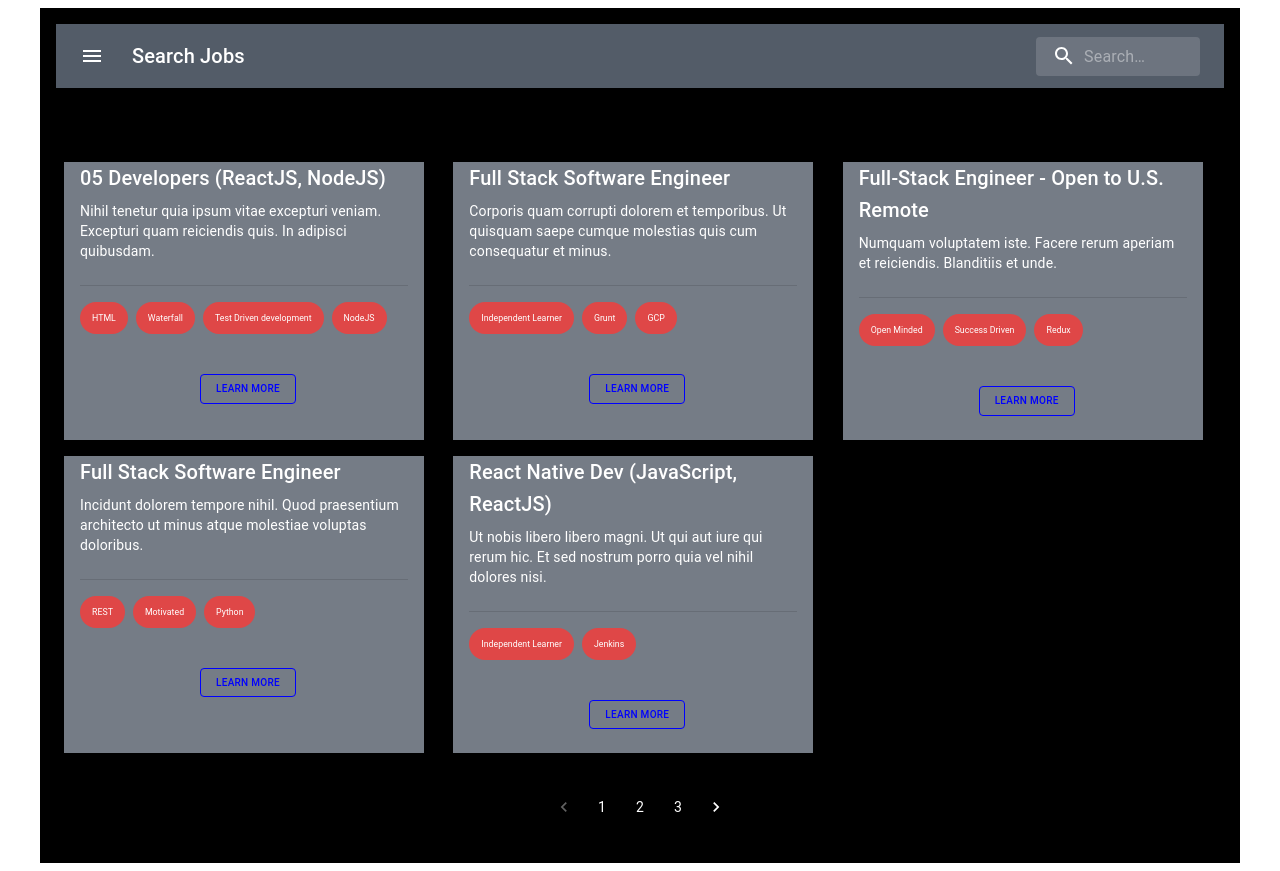
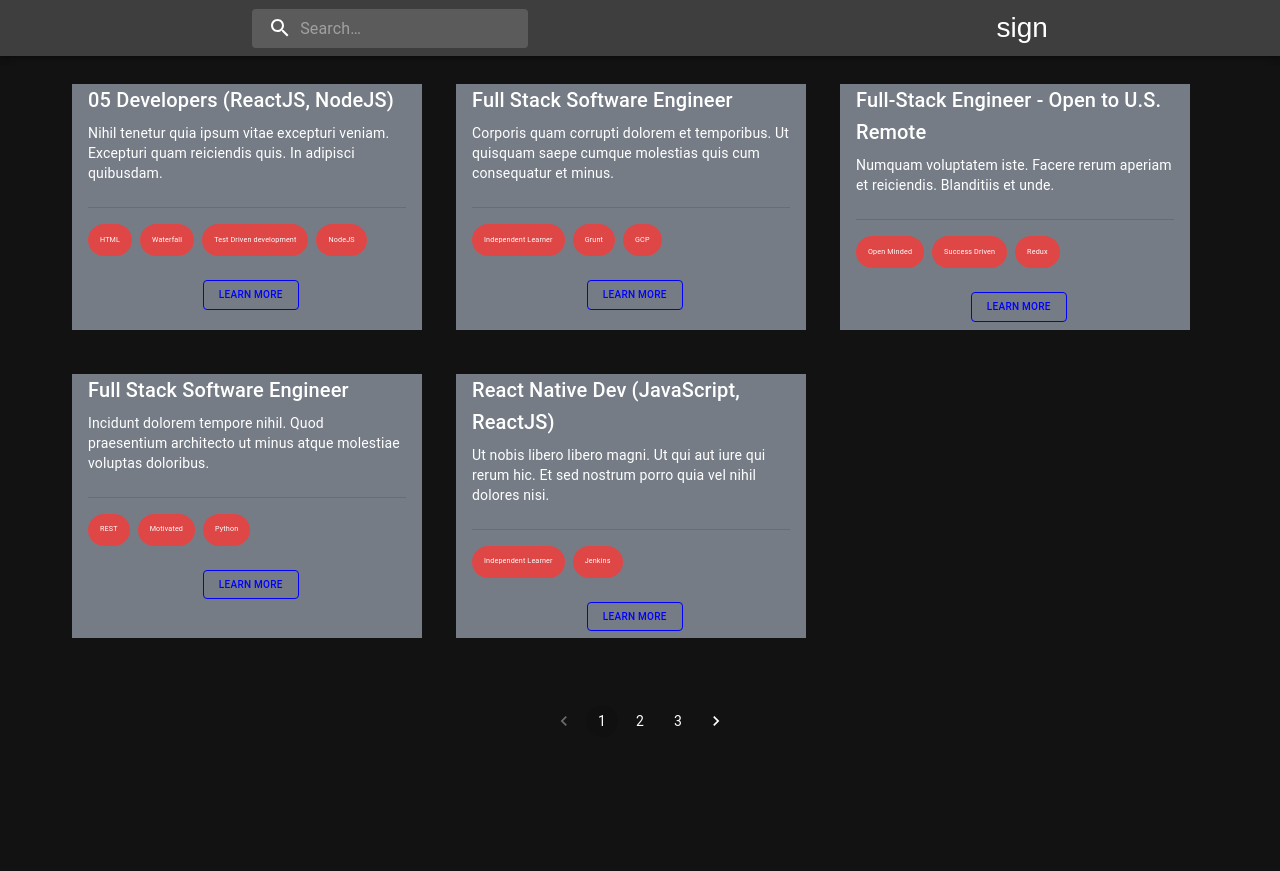
Before and after one commit to tracytrle/search-jobs-app-0709, a React (Create React App) app: page / in a window 1280 px wide. After the commit the page ends 800 px from the top, so only its background shows below. Built offline with nearby package versions, Linux system fonts and the light colour scheme.

Commit message:
done with css

```diff
--- /dev/null
+++ b/src/App.css
@@ -0,0 +1,16 @@
+*,
+::before,
+::after {
+  box-sizing: inherit;
+}
+
+body {
+  margin: 0px;
+  color: "rgb(255, 255, 255)";
+  font-family: Roboto, Helvetica, Arial, sans-serif;
+  font-weight: 400;
+  font-size: 1rem;
+  line-height: 1.5;
+  letter-spacing: 0.00938em;
+  background-color: rgb(18, 18, 18);
+}
--- a/src/App.js
+++ b/src/App.js
@@ -20,9 +20,9 @@ const theme = createTheme({
 function App() {
   return (
     <div>
+      <SearchAppBar />
       <ContainerApp>
         <ThemeProvider theme={theme}>
-          <SearchAppBar />
           <Routes>
             <Route path="/" element={<HomePage />}></Route>
             <Route path="/jobs/:id" element={<DetailJob />}></Route>
--- a/src/components/ContainerApp.js
+++ b/src/components/ContainerApp.js
@@ -5,14 +5,19 @@ function ContainerApp(props) {
   return (
     <Container
       sx={{
-        backgroundColor: "black",
         color: "black",
-        minHeight: "95vh",
+        // height: "90vh",
+        backgroundColor: "transparent",
+        width: "90%",
+        height: "90vh",
+        minHeight: "80vh",
         maxWidth: "100vw",
-        display: "flex",
-        flexDirection: "column",
+        display: "block",
+        flexDirection: "row",
         justifyContent: "center",
-        padding: 2,
+        mt: -3,
+        // position: "static",
+
         // alignItems: "center",
       }}
       // maxWidth={false}
--- a/src/components/HomePage.js
+++ b/src/components/HomePage.js
@@ -40,16 +40,15 @@ export default function HomePage() {
   return (
     <Container
       sx={{
-        backgroundColor: "black",
         color: "black",
-        maxWidth: "100vw",
+        maxWidth: "90vw",
+
         display: "flex",
         flexDirection: "column",
         justifyContent: "center",
         padding: 1,
       }}
     >
-      {" Testing "}
       {jobs.length > 0 ? (
         <>
           <ShowingJobs jobs={jobs} page={page} />
--- a/src/components/JobBox.js
+++ b/src/components/JobBox.js
@@ -13,9 +13,9 @@ export default function MiddleDividers({ job }) {
   return (
     <Box
       sx={{
-        width: "100%",
+        width: "95%",
         maxWidth: 360,
-        height: "100%",
+        height: "90%",
         bgcolor: (theme) => theme.palette.primary.light,
         color: "#ffffff",
       }}
@@ -38,7 +38,7 @@ export default function MiddleDividers({ job }) {
           {job.skills.slice(0, 4).map((skill) => (
             <Chip
               sx={{
-                fontSize: "0.55rem",
+                fontSize: "0.45rem",
                 backgroundColor: "#df4747",
                 color: "#ffffff",
               }}
@@ -49,9 +49,9 @@ export default function MiddleDividers({ job }) {
       </Box>
       <Box
         sx={{
-          mt: 3,
+          mt: 2,
           ml: 1,
-          mb: 0,
+          mb: 0.5,
           display: "flex",
           justifyContent: "center",
         }}
@@ -62,8 +62,8 @@ export default function MiddleDividers({ job }) {
             borderColor: "blue",
             color: "blue",
             fontSize: "0.625rem",
-            mb: 0,
-            mt: 2,
+            mb: 1,
+            mt: 1,
           }}
           onClick={() => navigate(`/jobs/${job.id}`)}
         >
--- a/src/components/SearchAppBar.js
+++ b/src/components/SearchAppBar.js
@@ -45,8 +45,8 @@ const StyledInputBase = styled(InputBase)(({ theme }) => ({
     paddingLeft: `calc(1em + ${theme.spacing(4)})`,
     transition: theme.transitions.create("width"),
     width: "100%",
-    [theme.breakpoints.up("sm")]: {
-      width: "12ch",
+    [theme.breakpoints.up("md")]: {
+      // width: "18ch",
       "&:focus": {
         width: "20ch",
       },
@@ -62,6 +62,7 @@ export default function SearchAppBar() {
     setSearchValue(value);
   }
 
+  // since styled("div") not "form", we cannot use onSubmit
   const handleKeyDown = (event) => {
     if (event.key === "Enter") {
       let value = event.target.value;
@@ -75,25 +76,23 @@ export default function SearchAppBar() {
 
   return (
     <Box sx={{ flexGrow: 1 }}>
-      <AppBar position="static">
-        <Toolbar>
-          <IconButton
-            size="large"
-            edge="start"
-            color="inherit"
-            aria-label="open drawer"
-            sx={{ mr: 2 }}
-          >
-            <MenuIcon />
-          </IconButton>
-          <Typography
-            variant="h6"
-            noWrap
-            component="div"
-            sx={{ flexGrow: 1, display: { xs: "none", sm: "block" } }}
-          >
-            Search Jobs
-          </Typography>
+      <AppBar
+        position="static"
+        sx={{
+          backgroundColor: "#3E3E3E",
+          display: "flex",
+          justifyContent: "center",
+          paddingTop: "0px",
+          paddingLeft: "24px",
+        }}
+      >
+        <Box
+          sx={{
+            display: "flex",
+            justifyContent: "space-around",
+            alignItems: "center",
+          }}
+        >
           <Search>
             <SearchIconWrapper>
               <SearchIcon />
@@ -108,7 +107,17 @@ export default function SearchAppBar() {
               onKeyDown={handleKeyDown}
             />
           </Search>
-        </Toolbar>
+
+          <IconButton
+            size="large"
+            edge="start"
+            color="inherit"
+            aria-label="open drawer"
+            sx={{ ml: 2, right: 0 }}
+          >
+            sign
+          </IconButton>
+        </Box>
       </AppBar>
     </Box>
   );
--- a/src/components/ShowingJobs.js
+++ b/src/components/ShowingJobs.js
@@ -4,7 +4,7 @@ import JobBox from "./JobBox";
 
 export default function showingJobs({ jobs, page }) {
   return (
-    <Grid container spacing={2} mt={1}>
+    <Grid container spacing={2} mt={0.5}>
       {jobs.map((job) => (
         <Grid key={job.id} item xs={12} md={6} lg={4}>
           <JobBox job={job} />
--- a/src/index.js
+++ b/src/index.js
@@ -2,6 +2,7 @@ import React from "react";
 import ReactDOM from "react-dom";
 import App from "./App";
 import { BrowserRouter } from "react-router-dom";
+import "./App.css";
 
 ReactDOM.render(
   <BrowserRouter>
```
